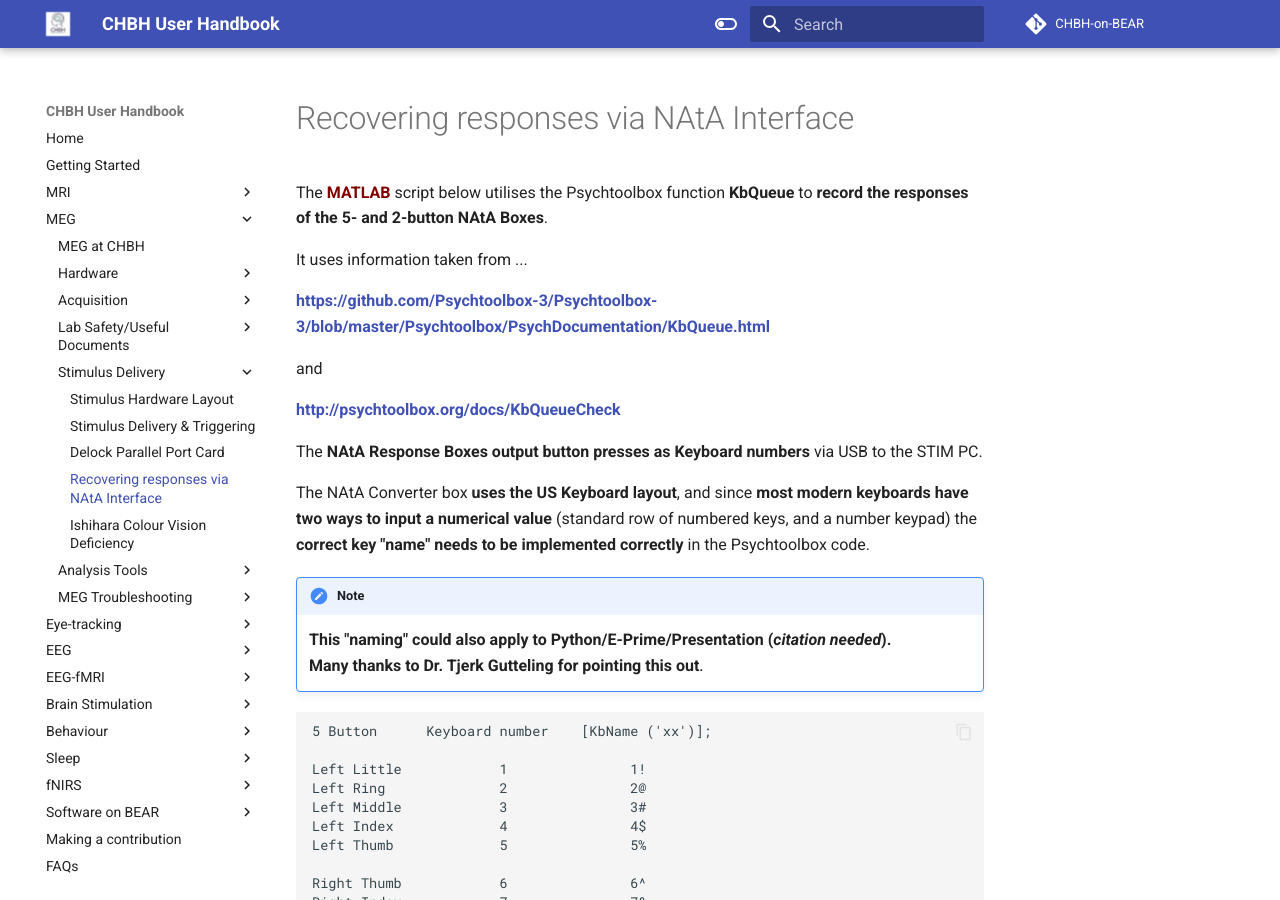
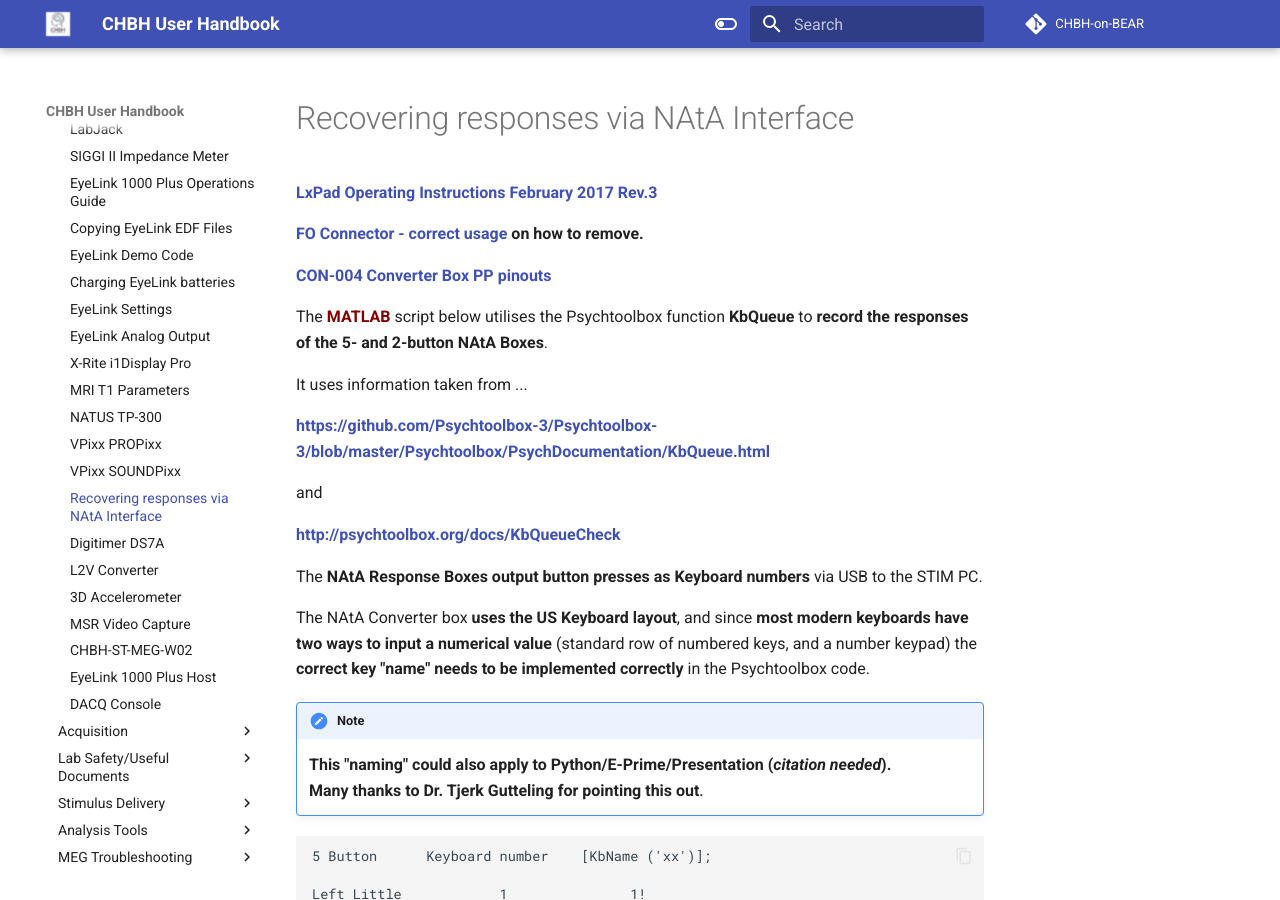
Before and after one commit to chbh-opensource/chbh-on-bear, an MkDocs documentation site: the page built from docs/meg/hardware/nataresponse.md, in a window 1280 px wide and 900 px high. Built offline with MkDocs 1.6.1 and Material for MkDocs 9.7.7, drawn with Linux system fonts in a browser that asks for light colours; comment, search, counter and statistics services are not loaded.

Commit message:
Adding more to MEG Documentation repo

```diff
--- a/docs/meg/hardware/nataresponse.md
+++ b/docs/meg/hardware/nataresponse.md
@@ -1,4 +1,10 @@
 # Recovering responses via NAtA Interface
+
+**[LxPad Operating Instructions February 2017 Rev.3](../../meg/pdfs/LxPad_New_Converter_Instructions_Rev3.pdf)**
+
+**[FO Connector - correct usage](../../meg/pdfs/NAtA_Fiberoptic_Connector_Correct_Usage.pdf) on how to remove.**
+
+**[CON-004 Converter Box PP pinouts](../../meg/pdfs/CON-004_Parallel_Port_Pin_Diagram_NAtA.pdf)**
 
 The **<span style="color:maroon">MATLAB</span>** script below utilises the Psychtoolbox function **KbQueue** to **record the responses of the 5- and 2-button NAtA Boxes**.
 
--- a/mkdocs.yml
+++ b/mkdocs.yml
@@ -91,6 +91,7 @@ nav:
       - NATUS TP-300: meg/hardware/tp_300.md
       - VPixx PROPixx: meg/hardware/propixx.md
       - VPixx SOUNDPixx: meg/hardware/soundpixx.md
+      - Recovering responses via NAtA Interface: meg/hardware/nataresponse.md
       - Digitimer DS7A: meg/hardware/DS7A.md
       - L2V Converter: meg/hardware/L2V.md
       - 3D Accelerometer: meg/hardware/3Daccel.md
@@ -132,7 +133,6 @@ nav:
       - Stimulus Hardware Layout: meg/pdfs/MEG_Stimulus_Hardware_Layout.pdf
       - Stimulus Delivery & Triggering: meg/stimulus/stimulus_delivery.md
       - Delock Parallel Port Card: meg/stimulus/delock_pp_card.md
-      - Recovering responses via NAtA Interface: meg/hardware/nataresponse.md
       - Ishihara Colour Vision Deficiency: meg/stimulus/ishihara.md
     - Analysis Tools:
       - MaxFilter Fine-Calibration files: meg/analysis/maxfiltercalfiles.md
```
Also changed, not shown: docs/meg/index.md (+2 -1 lines), 3 other files.
